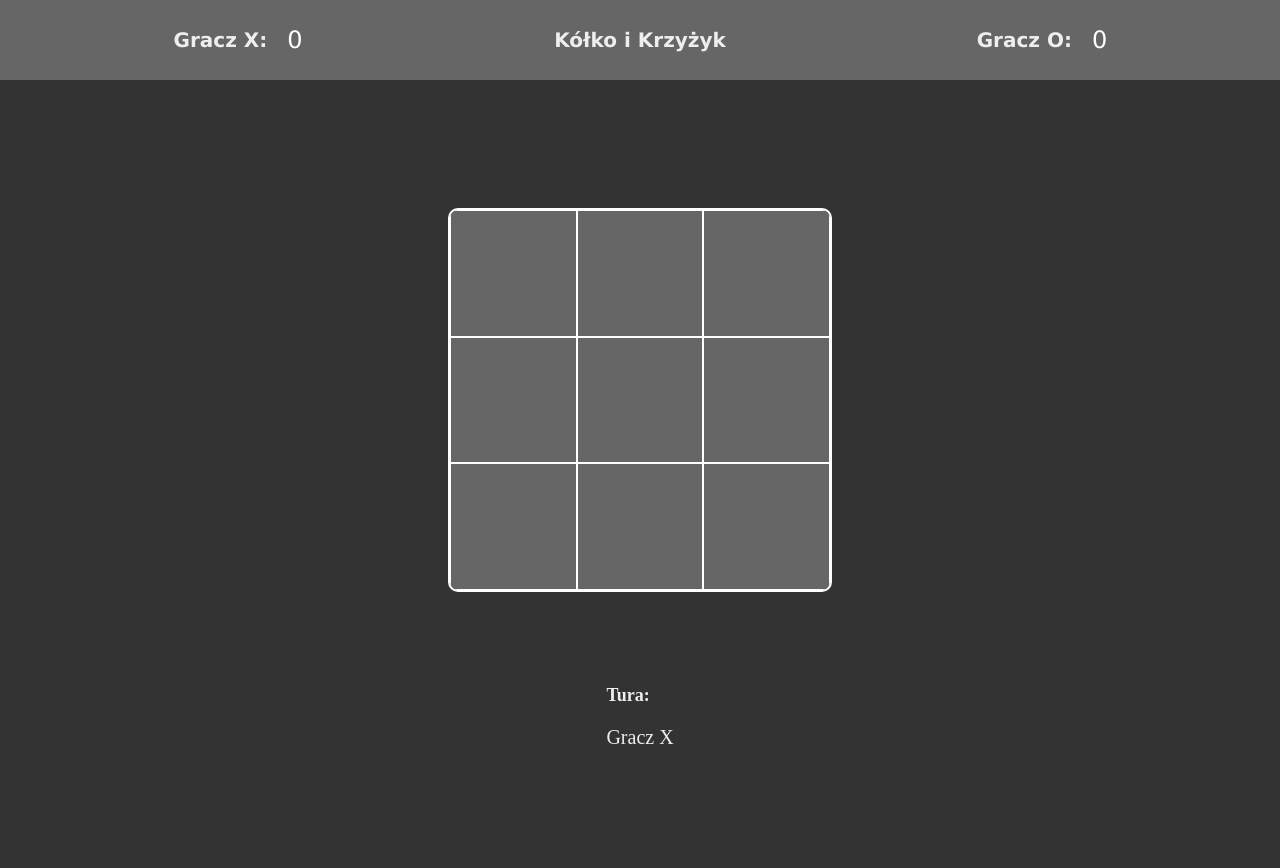
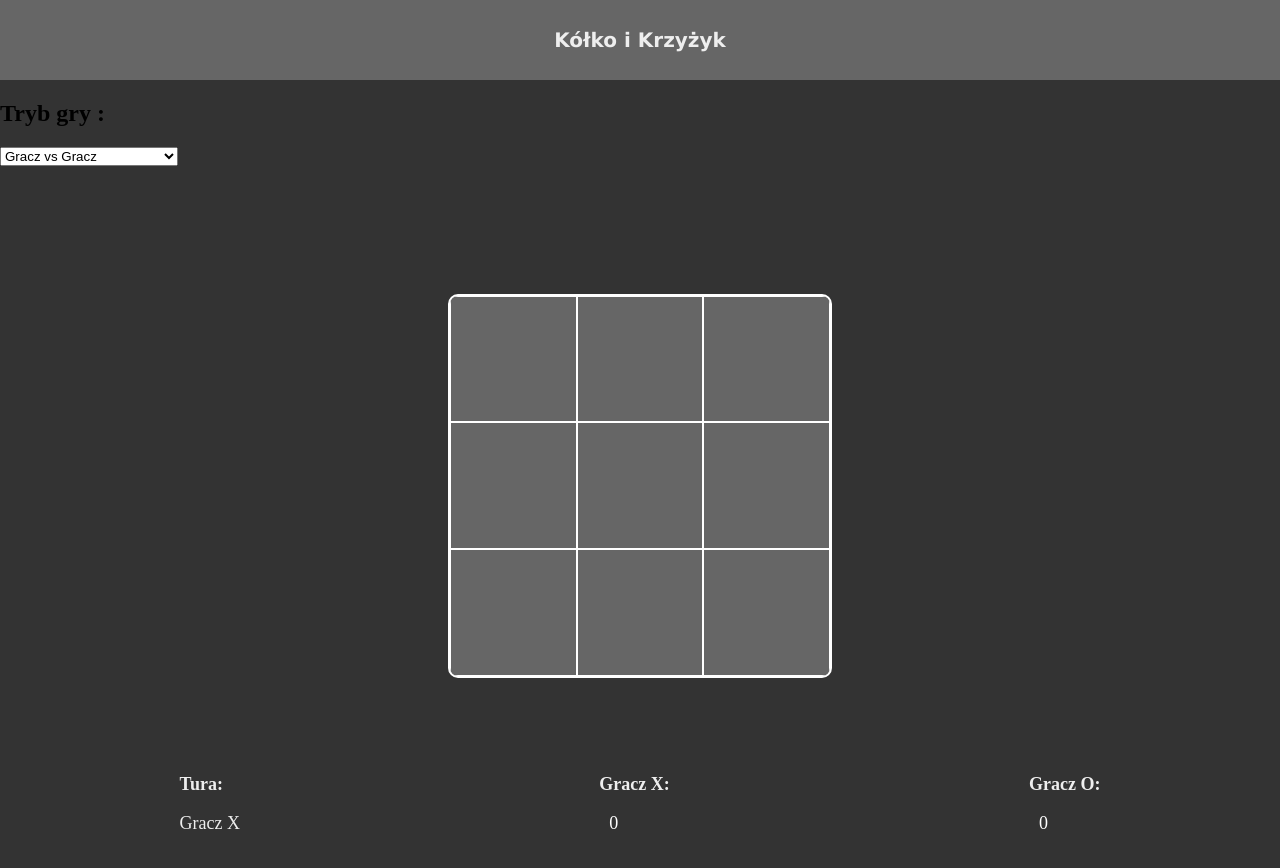
Before and after one commit to Szym3k1337/ProjektyWlasneJS, a plain HTML site: page Kółko-Krzyżyk/index.html in a window 1280 px wide. Before the commit the page ends 800 px from the top, so only its background shows below. Drawn offline with Linux system fonts and the light colour scheme.

Commit message:
Update index.html

```diff
--- a/Kółko-Krzyżyk/index.html
+++ b/Kółko-Krzyżyk/index.html
@@ -7,18 +7,25 @@
 </head>
 <body>
 <header>
-  <section style="display: flex; justify-content:center; align-items: center; width:25%">
-    <h1 class="title">Gracz X: </h1>
-    <p id="xScore" style="font-size: 24px; color: white; margin-left: 10px;">0</p>
-  </section>
+
   <h1 class="title">Kółko i Krzyżyk</h1>
-  <section style="display: flex; justify-content:center; align-items: center; width:25%">
-    <h1 class="title">Gracz O: </h1>
-    <p id="oScore" style="font-size: 24px; color: white; margin-left: 10px;">0</p>
-  </section>
+
+
 </header>
 
 <main>
+  <section class="gamemode-section">
+    <form id="gamemode-form" class="gamemode-form">
+      <h2>Tryb gry :</h2>
+      <select class="select-gamemode" id="select-gamemode">
+        <option class="gamemode">Gracz vs Gracz</option>
+        <option class="gamemode">Gracz vs Bot łatwy</option>
+        <option class="gamemode">Gracz vs Bot średni</option>
+        <option class="gamemode">Gracz vs Bot trudny</option>
+        <option class="gamemode">Gracz vs Bot niepokonany</option>
+      </select>
+    </form>
+  </section>
   <section class="game-section">
     <button id="startNewGame" type="button" style="margin-bottom: 20px; padding: 10px 20px; cursor: pointer; opacity: 0;">Zagraj ponownie</button>
 
@@ -36,10 +43,18 @@
   </section>
 
   <section class="reasult-section">
-    <article>
+    <section class="slice-reasult">
       <h2 id="title-shift">Tura:</h2>
-      <p id="shift" style="font-size: 20px; color: #eee; text-align: center;"></p>
-    </article>
+      <p id="shift" style="font-size: 18px; color: #eee; text-align: center;"></p>
+    </section>
+    <section class="slice-reasult">
+      <h2 class="title">Gracz X: </h2>
+      <p id="xScore" style="font-size: 18px; color: white; margin-left: 10px;">0</p>
+    </section>
+    <section class="slice-reasult">
+      <h2 class="title">Gracz O: </h2>
+      <p id="oScore" style="font-size: 18px; color: white; margin-left: 10px;">0</p>
+    </section>
   </section>
 </main>
 
```
